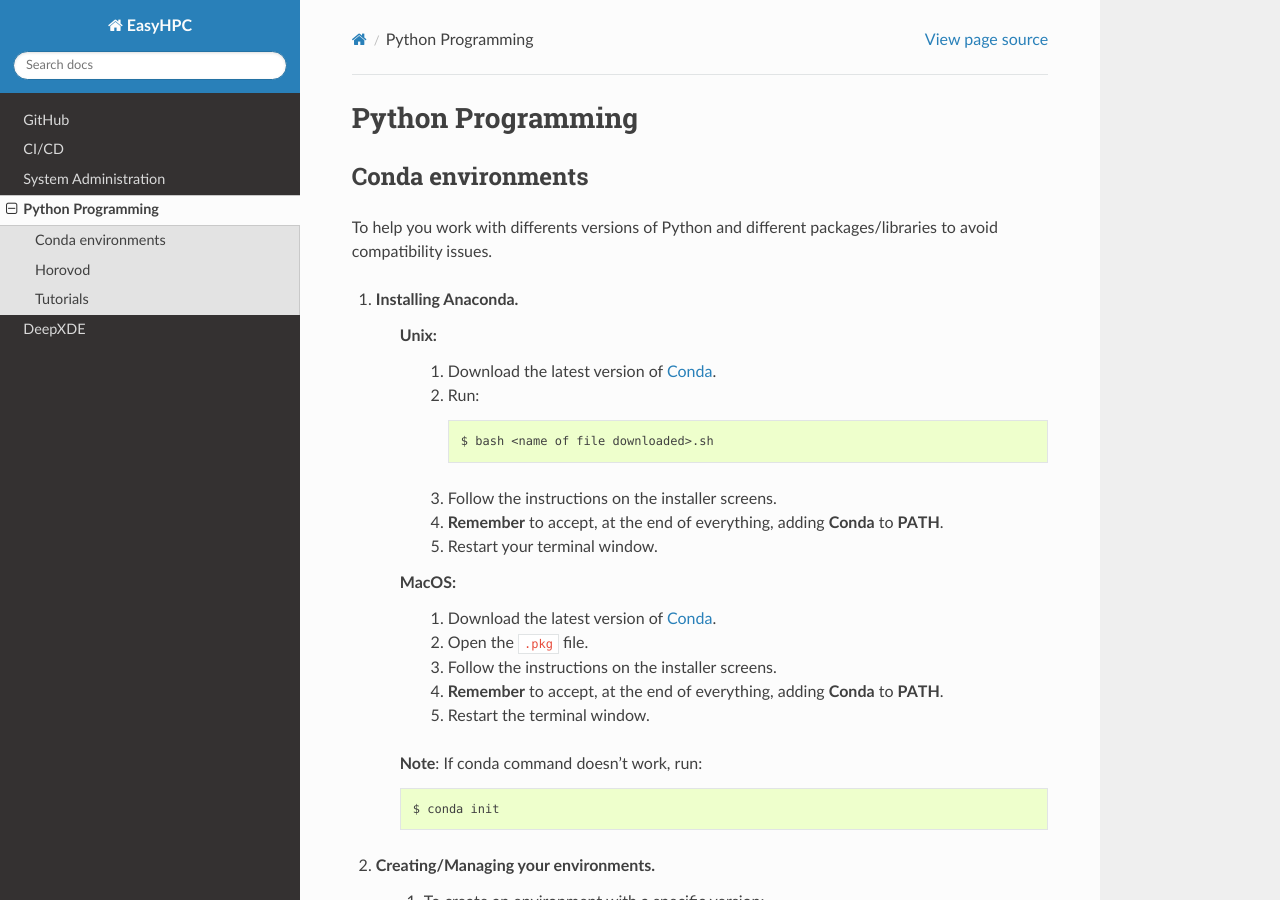
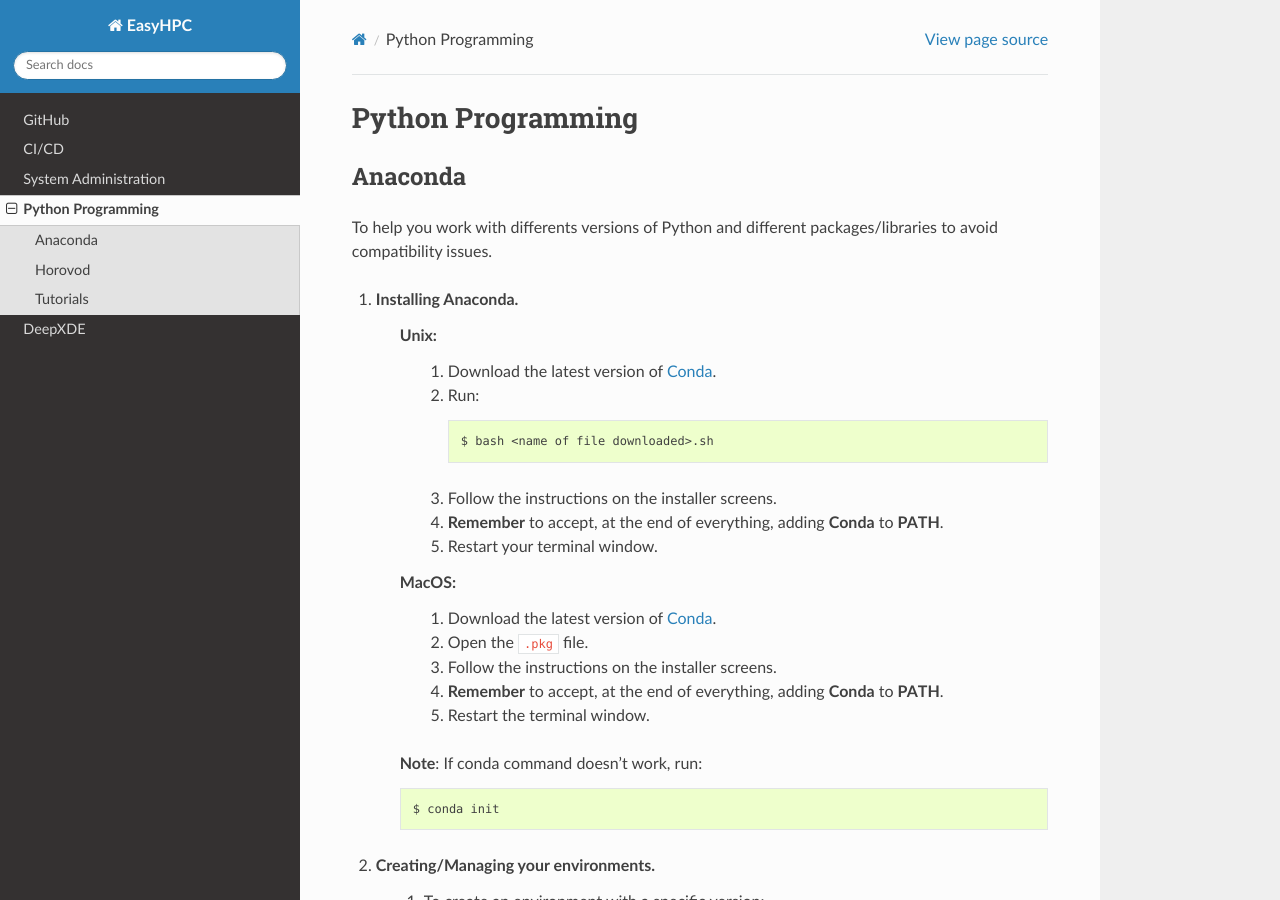
Before and after one commit to pescap/EasyHPC, a Sphinx documentation site: the page built from docs/source/horovod.rst, in a window 1280 px wide and 900 px high. Built offline with Sphinx 7.4.7 and the Read the Docs theme 2.0.0, drawn with Linux system fonts in a browser that asks for light colours.

Commit message:
"Changed title"

```diff
--- a/docs/source/horovod.rst
+++ b/docs/source/horovod.rst
@@ -1,8 +1,8 @@
 Python Programming
 ==================
 
-Conda environments
-------------------
+Anaconda
+--------
 To help you work with differents versions of Python and different packages/libraries to avoid compatibility issues.
 
 1. Installing Anaconda.
```
